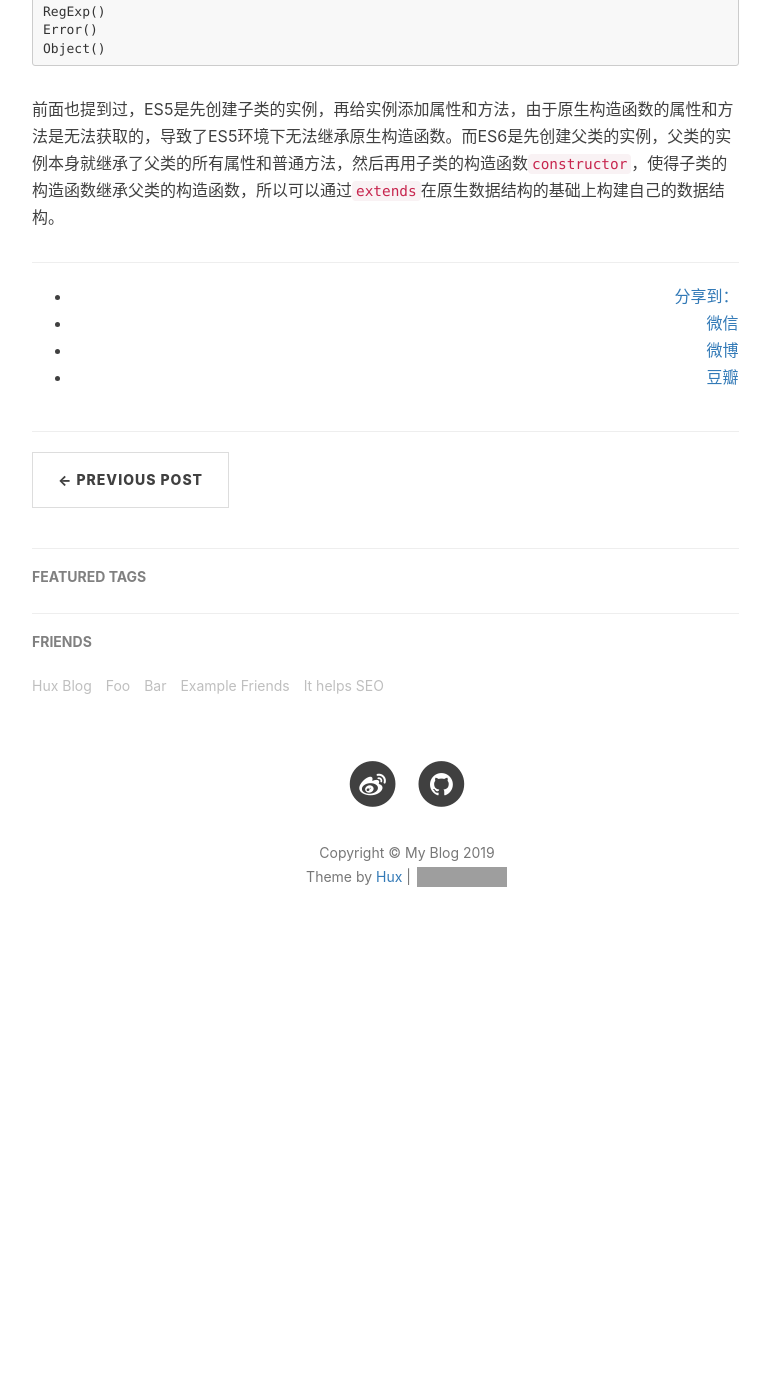
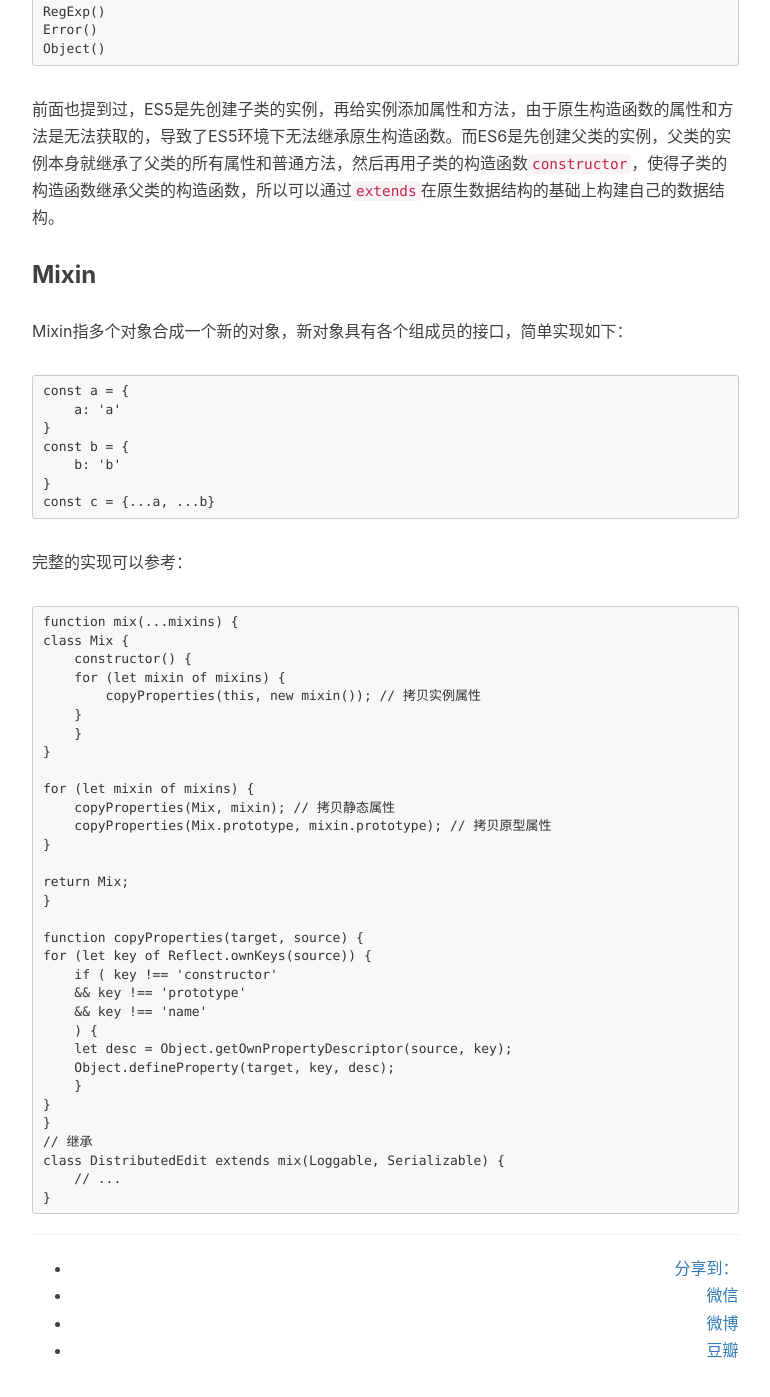
Before and after one commit to YouziXR/YouziXR.github.io, a Jekyll site: the page built from _posts/2019-03-14-ES6-learning-notes-6th.md, in a window 1280 px wide and 1400 px high, scrolled down 8583 px. Shown: the top 1397 px of the window, without its empty margins (233-1003 px from the left). Built offline with Jekyll 4.4.1, drawn with Linux system fonts in a browser that asks for light colours; nearby versions of some CDN libraries; our own code applies the rules of GitHub Pages for plain Markdown files; comment, search, counter and statistics services are not loaded; before the commit the page ends 9564 px from its top, so only the background shows below that; grey boxes are pictures that could not be loaded.

Commit message:
6th updates

```diff
--- a/_posts/2019-03-14-ES6-learning-notes-6th.md
+++ b/_posts/2019-03-14-ES6-learning-notes-6th.md
@@ -317,3 +317,50 @@ ES6允许继承原生构造函数，使用`extends`关键字：
     Object()
 
 前面也提到过，ES5是先创建子类的实例，再给实例添加属性和方法，由于原生构造函数的属性和方法是无法获取的，导致了ES5环境下无法继承原生构造函数。而ES6是先创建父类的实例，父类的实例本身就继承了父类的所有属性和普通方法，然后再用子类的构造函数`constructor`，使得子类的构造函数继承父类的构造函数，所以可以通过`extends`在原生数据结构的基础上构建自己的数据结构。
+
+### Mixin
+
+Mixin指多个对象合成一个新的对象，新对象具有各个组成员的接口，简单实现如下：
+
+    const a = {
+        a: 'a'
+    }
+    const b = {
+        b: 'b'
+    }
+    const c = {...a, ...b}
+
+完整的实现可以参考：
+
+    function mix(...mixins) {
+    class Mix {
+        constructor() {
+        for (let mixin of mixins) {
+            copyProperties(this, new mixin()); // 拷贝实例属性
+        }
+        }
+    }
+
+    for (let mixin of mixins) {
+        copyProperties(Mix, mixin); // 拷贝静态属性
+        copyProperties(Mix.prototype, mixin.prototype); // 拷贝原型属性
+    }
+
+    return Mix;
+    }
+
+    function copyProperties(target, source) {
+    for (let key of Reflect.ownKeys(source)) {
+        if ( key !== 'constructor'
+        && key !== 'prototype'
+        && key !== 'name'
+        ) {
+        let desc = Object.getOwnPropertyDescriptor(source, key);
+        Object.defineProperty(target, key, desc);
+        }
+    }
+    }
+    // 继承
+    class DistributedEdit extends mix(Loggable, Serializable) {
+        // ...
+    }
```
